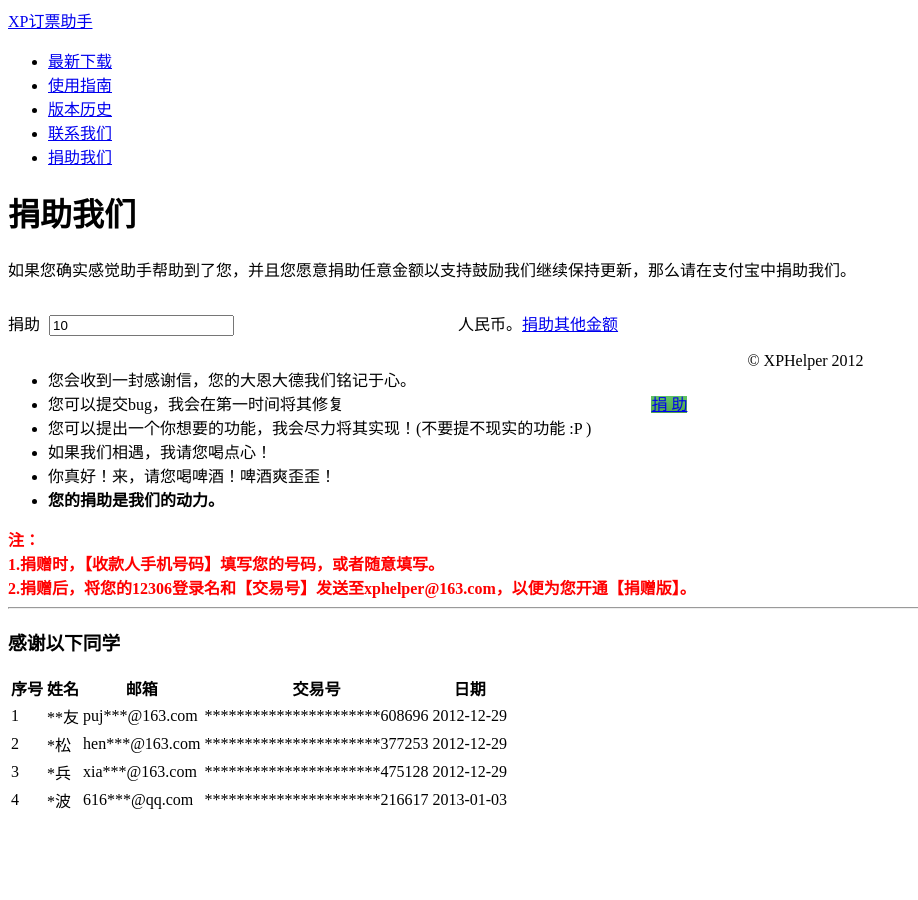
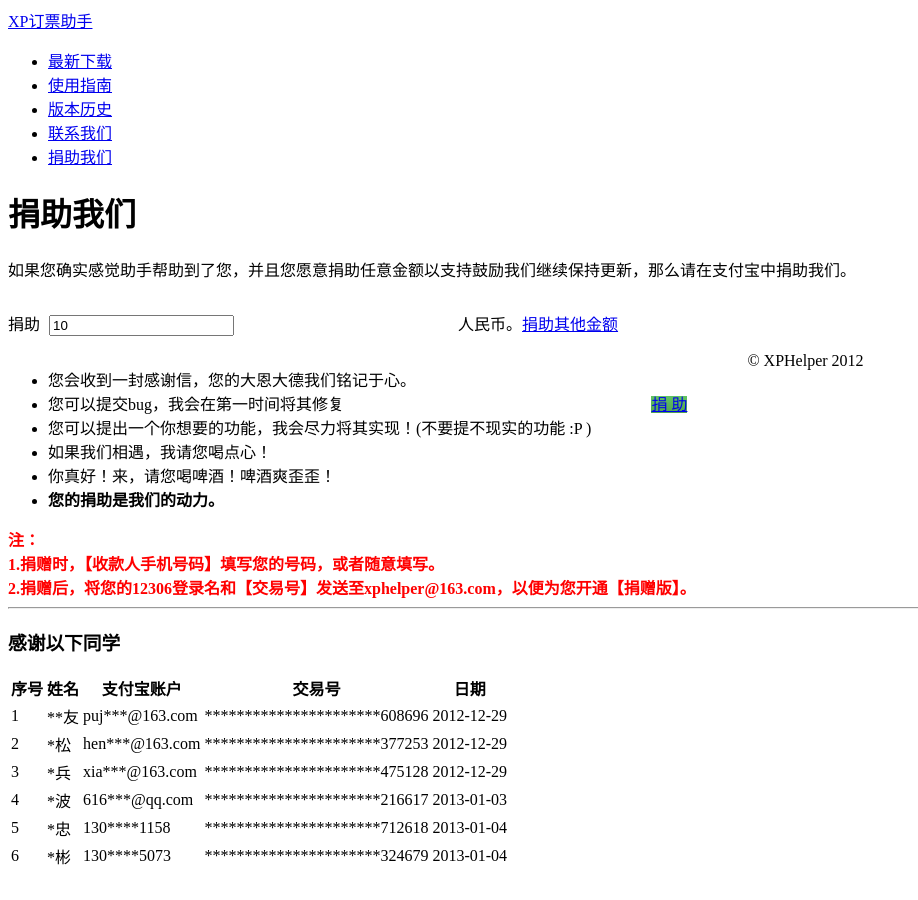
Before and after one commit to xphelper/xphelper.github.com, a Jekyll site: the page built from donate.html, in a window 1280 px wide. Shown: the whole page, without its empty margins (0-918 px from the left). Built offline with Jekyll 4.4.1, drawn with Linux system fonts in a browser that asks for light colours; nearby versions of some CDN libraries; library files that are not in the unit come from our copies; Markdown is read by kramdown in place of the engine named in the settings; comment, search, counter and statistics services are not loaded.

Commit message:
add donate user

```diff
--- a/donate.html
+++ b/donate.html
@@ -85,11 +85,13 @@ weight: 5
 <hr>
 <h3>感谢以下同学</h3>
 <table class="table table-bordered">
-<tr><th>序号</th><th>姓名</th><th>邮箱</th><th>交易号</th><th>日期</th></tr>
+<tr><th>序号</th><th>姓名</th><th>支付宝账户</th><th>交易号</th><th>日期</th></tr>
 <tr><td>1</td><td>**友</td><td>puj***@163.com</td><td>**********************608696</td><td>2012-12-29</td></tr>
 <tr><td>2</td><td>*松</td><td>hen***@163.com</td><td>**********************377253</td><td>2012-12-29</td></tr>
 <tr><td>3</td><td>*兵</td><td>xia***@163.com</td><td>**********************475128</td><td>2012-12-29</td></tr>
 <tr><td>4</td><td>*波</td><td>616***@qq.com</td><td>**********************216617</td><td>2013-01-03</td></tr>
+<tr><td>5</td><td>*忠</td><td>130****1158</td><td>**********************712618</td><td>2013-01-04</td></tr>
+<tr><td>6</td><td>*彬</td><td>130****5073</td><td>**********************324679</td><td>2013-01-04</td></tr>
 </table>
 </div>
 <form id="formOther" action="https://shenghuo.alipay.com/send/payment/fill.htm" method="post" target="_blank">
```
Also changed, not shown: info.html (+1 -1 lines).
